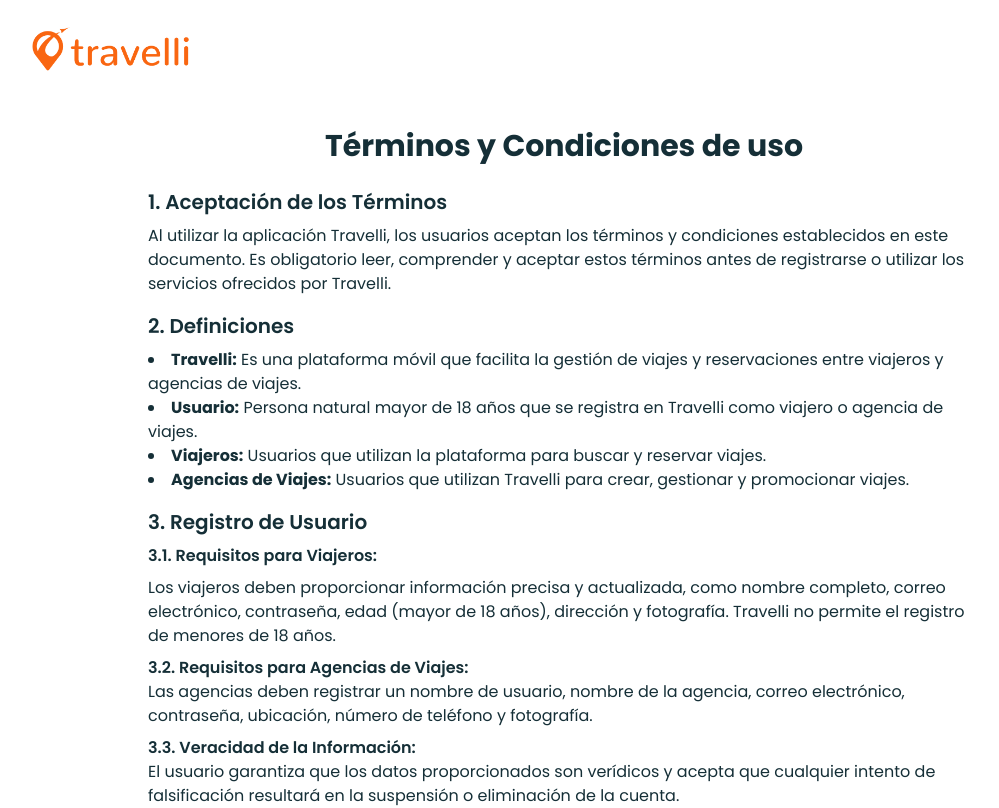
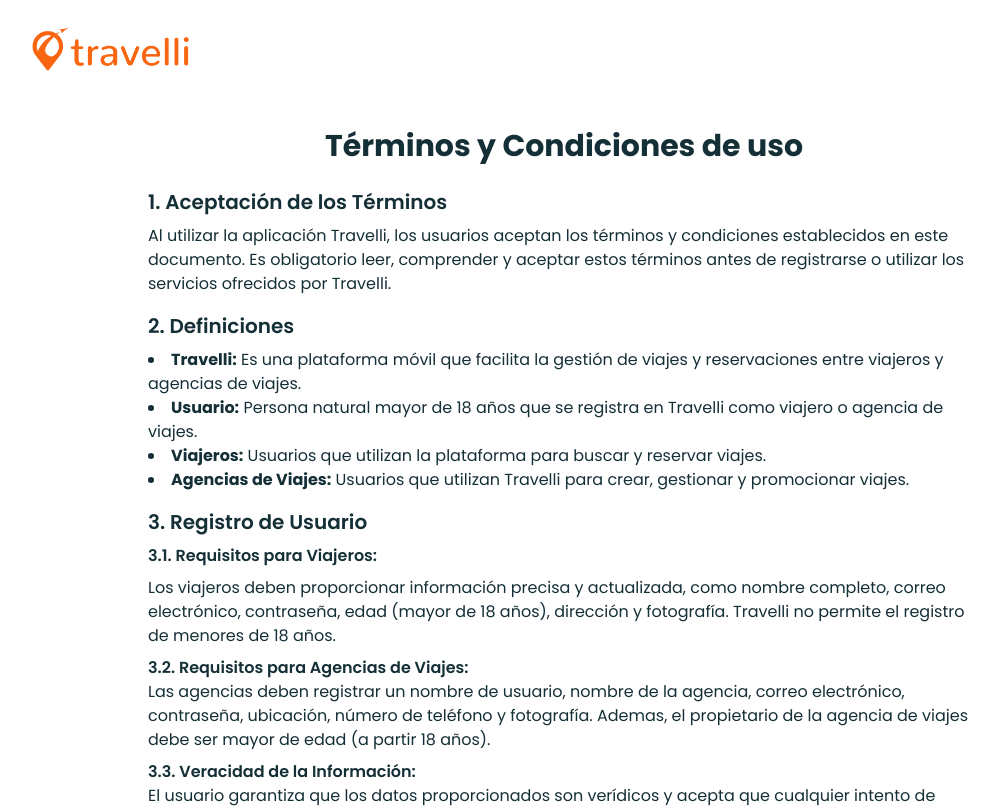
Before and after one commit to jcarri07/travelli-web, a React (Vite) app: page /terms-and-conditions in a window 1280 px wide. Shown: the top 808 px of the page, without its empty margins (76-1075 px from the left). Built offline with nearby package versions, Linux system fonts and the light colour scheme.

Commit message:
Added 18+ to agencies

```diff
--- a/src/components/pages/TermsAndConditions.tsx
+++ b/src/components/pages/TermsAndConditions.tsx
@@ -30,7 +30,7 @@ const TermsAndConditions = () => {
 
         <p className="mt-2 font-semibold">3.2. Requisitos para Agencias de Viajes:</p>
         <p>
-          Las agencias deben registrar un nombre de usuario, nombre de la agencia, correo electrónico, contraseña, ubicación, número de teléfono y fotografía.
+          Las agencias deben registrar un nombre de usuario, nombre de la agencia, correo electrónico, contraseña, ubicación, número de teléfono y fotografía. Ademas, el propietario de la agencia de viajes debe ser mayor de edad (a partir 18 años).
         </p>
 
         <p className="mt-2 font-semibold">3.3. Veracidad de la Información:</p>
```
